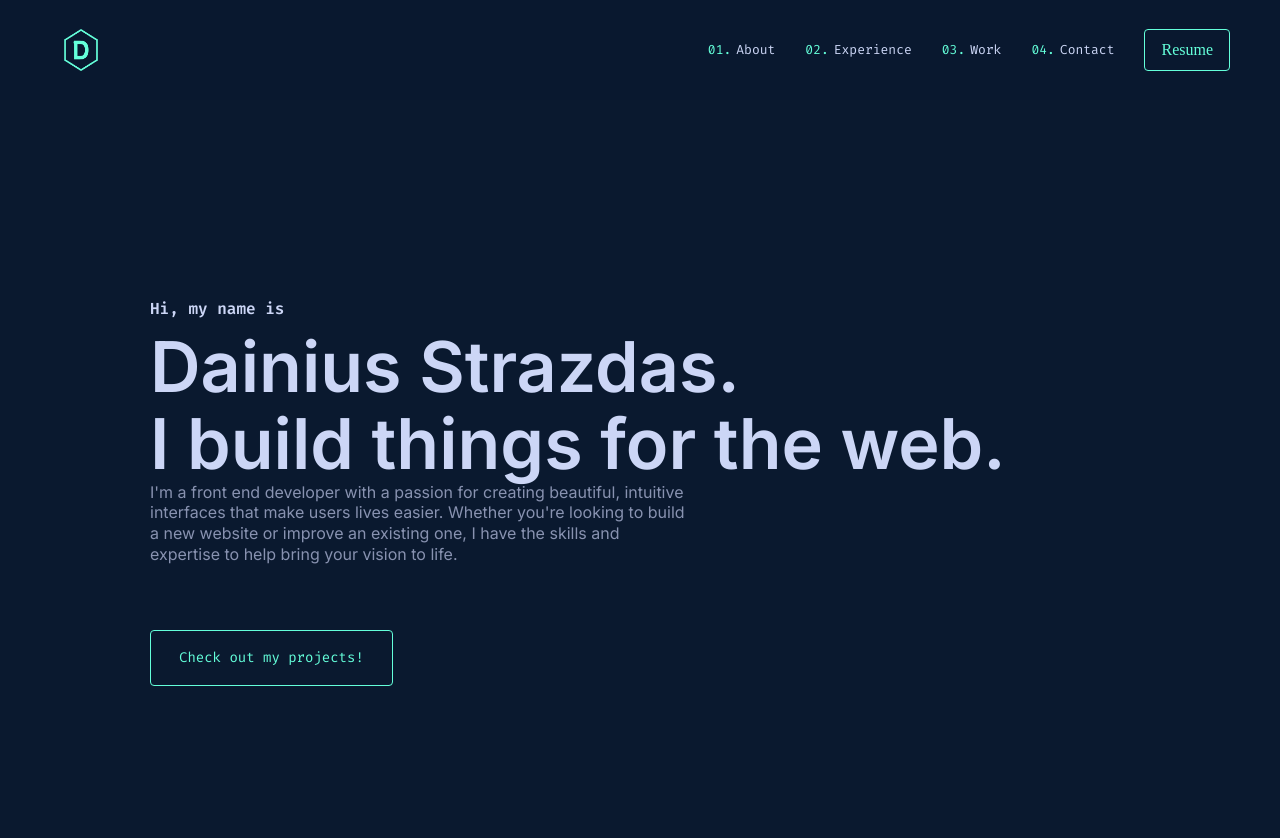
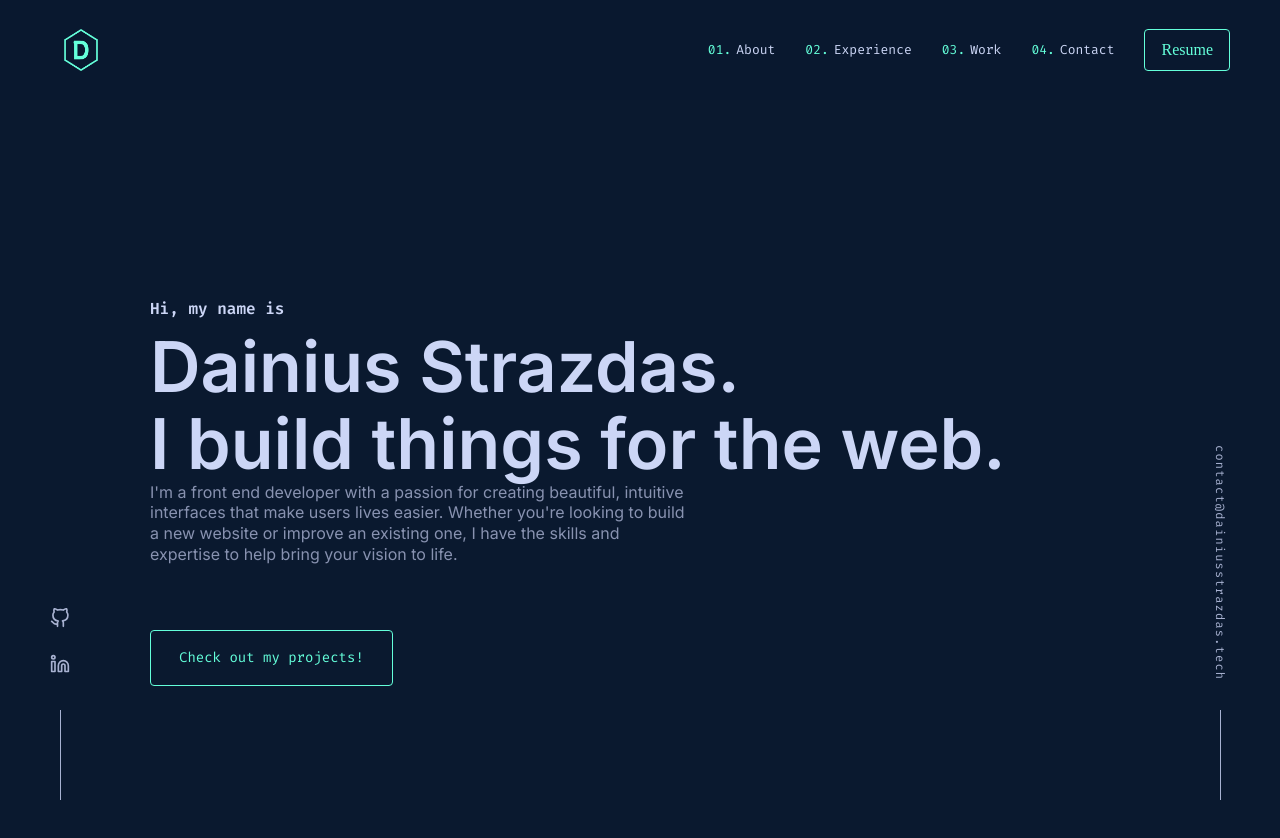
Before and after one commit to lastwon/Portfolio, a React (Create React App) app in the folder portfolio/: page / in a window 1280 px wide. Shown: the top 838 px of the page. Built offline with nearby package versions, Linux system fonts and the light colour scheme.

Commit message:
Added socials and email sections, fixed where sections didn't displayed proper section number

```diff
--- a/portfolio/src/components/Hero.js
+++ b/portfolio/src/components/Hero.js
@@ -1,8 +1,33 @@
 import React from "react";
 import "../styles/hero.css";
 
+import { FiGithub } from "react-icons/fi";
+import { FiLinkedin } from "react-icons/fi";
+
 const Hero = () => {
   return (
+    <>
+      <div className="side-left">
+        <ul className="side-socials">
+          <li>
+            <a href="" target="_blank" rel="noreferrer">
+              <FiGithub style={{ width: "20px", height: "20px" }} />
+            </a>
+          </li>
+          <li>
+            <a href="" target="_blank" rel="noreferrer">
+              <FiLinkedin style={{ width: "20px", height: "20px" }} />
+            </a>
+          </li>
+        </ul>
+      </div>
+      <div className="side-right">
+        <div className="side-email">
+          <a href="" target="_blank" rel="noreferrer">
+            contact@dainiusstrazdas.tech
+          </a>
+        </div>
+      </div>
       <main>
         <section>
           <h1>Hi, my name is</h1>
@@ -11,14 +36,15 @@ const Hero = () => {
           <p>
             I'm a front end developer with a passion for creating beautiful,
             intuitive interfaces that make users lives easier. Whether you're
-          looking to build a new website or improve an existing one, I have the
-          skills and expertise to help bring your vision to life.
+            looking to build a new website or improve an existing one, I have
+            the skills and expertise to help bring your vision to life.
           </p>
           <a className="big_button" href="">
             Check out my projects!
           </a>
         </section>
       </main>
+    </>
   );
 };
 
--- a/portfolio/src/styles/hero.css
+++ b/portfolio/src/styles/hero.css
@@ -1,4 +1,86 @@
 @import url("index.css");
+
+.side-left {
+  bottom: 0px;
+  width: 40px;
+  position: fixed;
+  left: 40px;
+  right: auto;
+  z-index: 10;
+  color: var(--light-slate);
+}
+
+.side-socials {
+  display: flex;
+  flex-direction: column;
+  -moz-box-align: center;
+  align-items: center;
+  margin: 0px;
+  padding: 0px;
+  list-style: none;
+}
+
+.side-socials li a {
+  padding: 10px;
+}
+
+.side-socials li a:hover {
+  transform: translateY(-3px);
+}
+
+.side-socials li:last-of-type {
+  margin-bottom: 20px;
+}
+
+.side-socials::after {
+  content: "";
+  display: block;
+  width: 1px;
+  height: 90px;
+  margin: 0px auto;
+  background-color: var(--light-slate);
+}
+
+.side-right {
+  width: 40px;
+  position: fixed;
+  bottom: 0px;
+  left: auto;
+  right: 40px;
+  z-index: 10;
+  color: var(--light-slate);
+}
+
+.side-email {
+  display: flex;
+  flex-direction: column;
+  -moz-box-align: center;
+  align-items: center;
+  position: relative;
+}
+
+.side-email a {
+  margin: 20px auto;
+  padding: 10px;
+  font-family: var(--font-mono);
+  font-size: var(--fz-xxs);
+  line-height: var(--fz-lg);
+  letter-spacing: 0.1em;
+  writing-mode: vertical-rl;
+}
+
+.side-email a:hover {
+  transform: translateY(-3px);
+}
+
+.side-email::after {
+  content: "";
+  display: block;
+  width: 1px;
+  height: 90px;
+  margin: 0px auto;
+  background-color: var(--light-slate);
+}
 
 h1 {
   margin: 0 0 30px 4px;
--- a/portfolio/src/styles/index.css
+++ b/portfolio/src/styles/index.css
@@ -139,7 +139,7 @@ a:focus {
 
 .numbered-heading:before {
   position: relative;
-  counter-increment: section;
+  counter-increment: section 1;
   content: "0" counter(section) ".";
   margin-right: 10px;
   color: var(--green);
--- a/portfolio/src/styles/jobs.css
+++ b/portfolio/src/styles/jobs.css
@@ -2,6 +2,7 @@
 
 .experience {
   max-width: 700px;
+  counter-reset: section 1;
 }
 
 .innerr {
```
Lines whose indentation alone changed are shown as unchanged.
